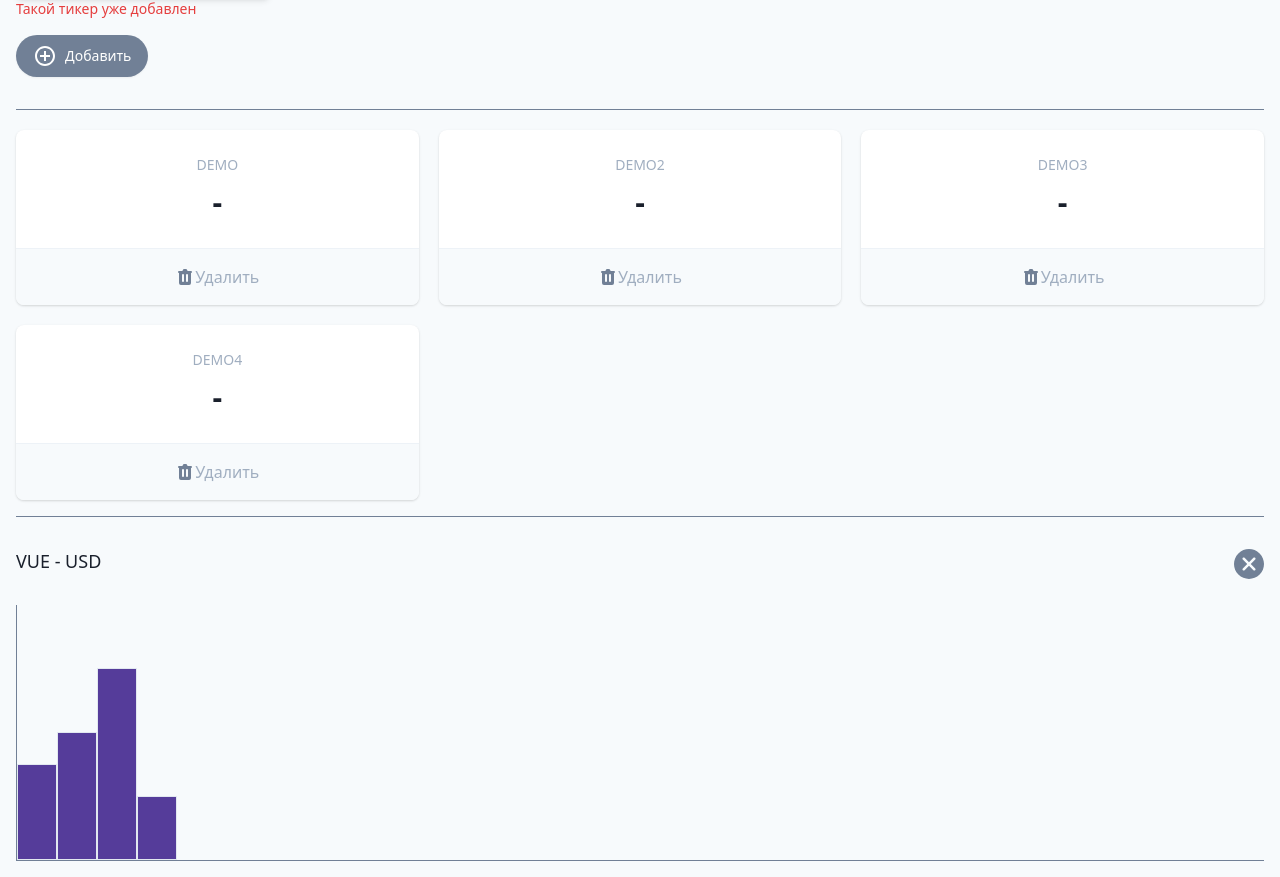
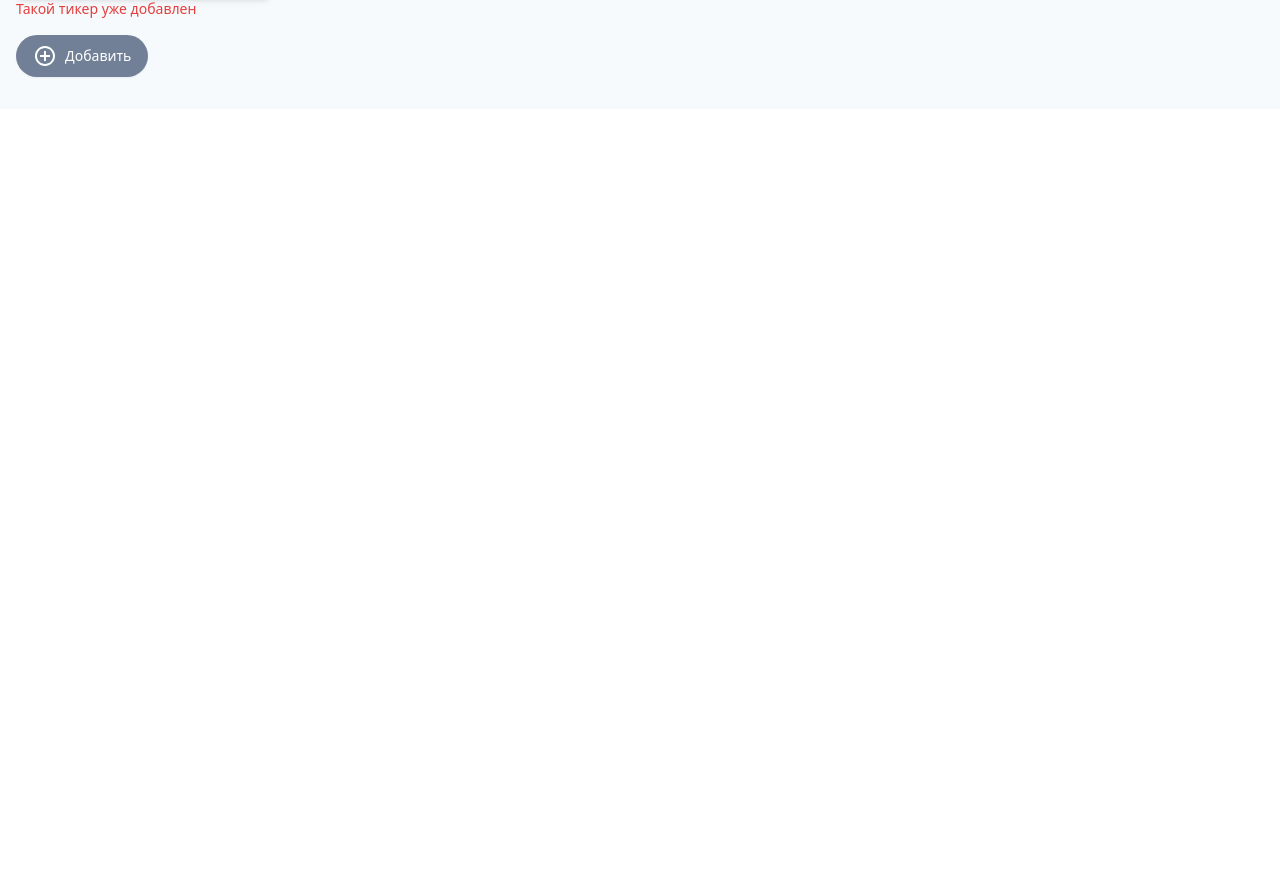
Before and after one commit to Maden51/cryptonomicon, a Vue app: page / in a window 1280 px wide. Shown: the part 114-991 px from the top of the page. After the commit the page ends 800 px from the top, so only its background shows below. Built offline with nearby package versions, Linux system fonts and the light colour scheme.

Commit message:
fetch and graph corrected

```diff
--- a/src/App.vue
+++ b/src/App.vue
@@ -60,6 +60,8 @@
             <hr class="w-full border-t border-gray-600 my-4" />
             <dl class="mt-5 grid grid-cols-1 gap-5 sm:grid-cols-3">
               <div
+                @click="select(t)"
+                :class="selected === t ? 'border-4' : ''"
                 class="bg-white overflow-hidden shadow rounded-lg border-purple-800 border-solid cursor-pointer"
                 v-for="t in tickers"
                 :key="t"
@@ -74,7 +76,7 @@
                 </div>
                 <div class="w-full border-t border-gray-200"></div>
                 <button
-                  @click="deleteTicker(t)"
+                  @click.stop="deleteTicker(t)"
                   class="flex items-center justify-center font-medium w-full bg-gray-100 px-4 py-4 sm:px-6 text-md text-gray-500 hover:text-gray-600 hover:bg-gray-200 hover:opacity-20 transition-all focus:outline-none"
                 >
                   <svg
@@ -94,25 +96,20 @@
             </dl>
             <hr class="w-full border-t border-gray-600 my-4" />
           </template>
-          <section class="relative">
+          <section class="relative" v-if="selected">
             <h3 class="text-lg leading-6 font-medium text-gray-900 my-8">
-              VUE - USD
+              {{selected.name}} - USD
             </h3>
             <div class="flex items-end border-gray-600 border-b border-l h-64">
               <div
+                v-for="(bar, idx) in normalizeGraph()"
+                v-bind:key="idx"
+                :style="{ height: `${bar}%`}"
                 class="bg-purple-800 border w-10 h-24"
-              ></div>
-              <div
-                class="bg-purple-800 border w-10 h-32"
-              ></div>
-              <div
-                class="bg-purple-800 border w-10 h-48"
-              ></div>
-              <div
-                class="bg-purple-800 border w-10 h-16"
               ></div>
             </div>
             <button
+              @click="selected = ''"
               type="button"
               class="absolute top-0 right-0"
             >
@@ -149,12 +146,9 @@ export default {
   data() {
     return {
       ticker: '',
-      tickers: [
-        {name: 'DEMO', price: '-'},
-        {name: 'DEMO2', price: '-'},
-        {name: 'DEMO3', price: '-'},
-        {name: 'DEMO4', price: '-'}
-      ],
+      tickers: [],
+      selected: null,
+      graph: []
     }
   },
 
@@ -163,9 +157,29 @@ export default {
       const newTicker = {name: this.ticker, price: '-'};
       this.tickers.push(newTicker);
       this.ticker = ''
+
+      setInterval(async() => {
+        const f = await fetch(`https://min-api.cryptocompare.com/data/price?fsym=${newTicker.name}&tsyms=USD&api_ley=2b1511ce85a9a6db2cd89c77c8180ab1ef39f3e2d70d97a9f4a343686bbdf7ce`);
+        const data = await f.json();
+        this.tickers.find(t => t.name === newTicker.name).price = data?.USD > 1 ? data.USD.toFixed(2) : data.USD.toPrecision(2);
+
+        if(this.selected?.name === newTicker.name) {
+          this.graph.push(data.USD);
+        }
+      }, 3000)
+    },
+    select(ticker) {
+      this.selected = ticker;
+      this.graph = [];
     },
     deleteTicker(tickerToDelete) {
       this.tickers = this.tickers.filter(t => t != tickerToDelete)
+    },
+    normalizeGraph() {
+      const maxValue = Math.max(...this.graph);
+      const minValue = Math.min(...this.graph);
+      return this.graph.map(price =>
+      5 + (price - minValue) / (maxValue - minValue) * 95)
     }
   }
 }
```
